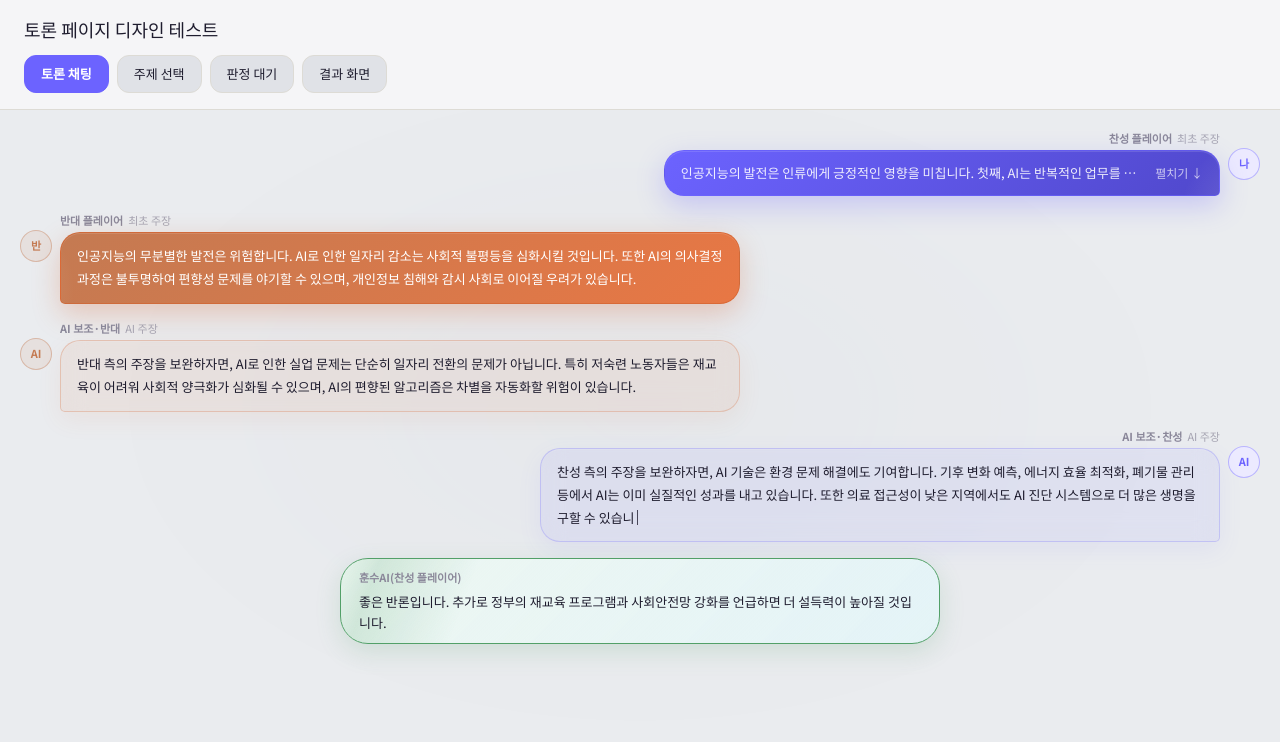
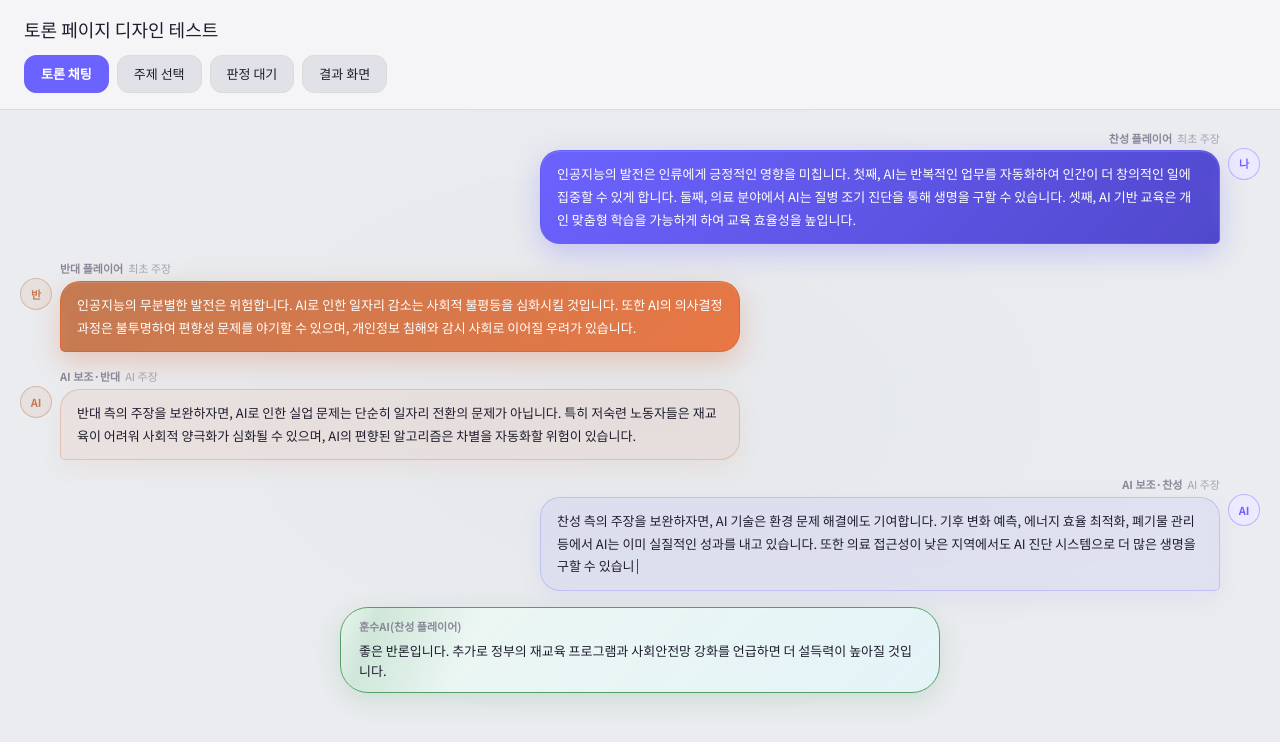
Before and after one commit to Logic-Arena/Logit, a React (Vite) app in the folder logic-arena-frontend/: page /design-test in a window 1280 px wide. Shown: the top 742 px of the page. Built offline with nearby package versions, Linux system fonts and the light colour scheme.

Commit message:
Refactor: 토론 진행 중 펼치기/접기 기능 제거

```diff
--- a/logic-arena-frontend/src/pages/DebatePage.tsx
+++ b/logic-arena-frontend/src/pages/DebatePage.tsx
@@ -479,15 +479,6 @@ function DebateChatView({
     myRole === "pro_player" ? "pro" : myRole === "con_player" ? "con" : null;
   const isAutoPhase = AUTO_PHASES.has(phase);
   const chatRef = useRef<HTMLDivElement>(null);
-  const [expandedKeys, setExpandedKeys] = useState<Set<string>>(new Set());
-
-  const toggleExpand = (key: string) =>
-    setExpandedKeys((prev) => {
-      const next = new Set(prev);
-      next.has(key) ? next.delete(key) : next.add(key);
-      return next;
-    });
-
   useEffect(() => {
     if (chatRef.current)
       chatRef.current.scrollTop = chatRef.current.scrollHeight;
@@ -588,8 +579,6 @@ function DebateChatView({
 
         {messages.map((item) => {
           const isOnMySide = mySide === item.align;
-          const isMyPlayerMsg = isOnMySide && item.variant === "player";
-          const isCollapsed = isMyPlayerMsg && !expandedKeys.has(item.key);
           const avatarChar =
             item.variant === "ai"
               ? "AI"
@@ -639,20 +628,6 @@ function DebateChatView({
                 <article
                   className={`debate-bubble debate-bubble--${item.align}-${item.variant}`}
                 >
-                  {isCollapsed ? (
-                    <div className="debate-bubble__collapsed">
-                      <span className="debate-bubble__preview">
-                        {item.text.slice(0, 55)}
-                        {item.text.length > 55 ? "..." : ""}
-                      </span>
-                      <button
-                        className="debate-bubble__expand-btn"
-                        onClick={() => toggleExpand(item.key)}
-                      >
-                        펼치기 ↓
-                      </button>
-                    </div>
-                  ) : (
                   <div className="debate-bubble__body">
                     {item.variant === "ai" ? (
                       <TypewriterText
@@ -663,16 +638,7 @@ function DebateChatView({
                     ) : (
                       item.text
                     )}
-                      {isMyPlayerMsg && (
-                        <button
-                          className="debate-bubble__collapse-btn"
-                          onClick={() => toggleExpand(item.key)}
-                        >
-                          접기 ↑
-                        </button>
-                      )}
-                    </div>
-                  )}
+                  </div>
                 </article>
               </div>
             </div>
--- a/logic-arena-frontend/src/pages/DesignTestPage.tsx
+++ b/logic-arena-frontend/src/pages/DesignTestPage.tsx
@@ -189,15 +189,6 @@ function TypewriterText({ text }: { text: string }) {
 
 function DebateChatView() {
   const chatRef = useRef<HTMLDivElement>(null);
-  const [expandedKeys, setExpandedKeys] = useState<Set<string>>(new Set());
-
-  const toggleExpand = (key: string) =>
-    setExpandedKeys((prev) => {
-      const next = new Set(prev);
-      next.has(key) ? next.delete(key) : next.add(key);
-      return next;
-    });
-
   useEffect(() => {
     if (chatRef.current)
       chatRef.current.scrollTop = chatRef.current.scrollHeight;
@@ -208,8 +199,6 @@ function DebateChatView() {
       <div ref={chatRef} className="debate-chat-scroll">
         {MOCK_MESSAGES.map((item) => {
           const isOnMySide = item.align === "pro"; // 가정: 나는 찬성
-          const isMyPlayerMsg = isOnMySide && item.variant === "player";
-          const isCollapsed = isMyPlayerMsg && !expandedKeys.has(item.id);
           const avatarChar =
             item.variant === "ai"
               ? "AI"
@@ -249,36 +238,13 @@ function DebateChatView() {
                   <span className="bubble-meta__type">{item.label}</span>
                 </div>
                 <article className={`debate-bubble debate-bubble--${item.align}-${item.variant}`}>
-                  {isCollapsed ? (
-                    <div className="debate-bubble__collapsed">
-                      <span className="debate-bubble__preview">
-                        {item.text.slice(0, 55)}
-                        {item.text.length > 55 ? "..." : ""}
-                      </span>
-                      <button
-                        className="debate-bubble__expand-btn"
-                        onClick={() => toggleExpand(item.id)}
-                      >
-                        펼치기 ↓
-                      </button>
-                    </div>
-                  ) : (
                   <div className="debate-bubble__body">
                     {item.variant === "ai" ? (
                       <TypewriterText text={item.text} />
                     ) : (
                       item.text
                     )}
-                      {isMyPlayerMsg && (
-                        <button
-                          className="debate-bubble__collapse-btn"
-                          onClick={() => toggleExpand(item.id)}
-                        >
-                          접기 ↑
-                        </button>
-                      )}
                   </div>
-                  )}
                 </article>
               </div>
             </div>
```
Lines whose indentation alone changed are shown as unchanged.
